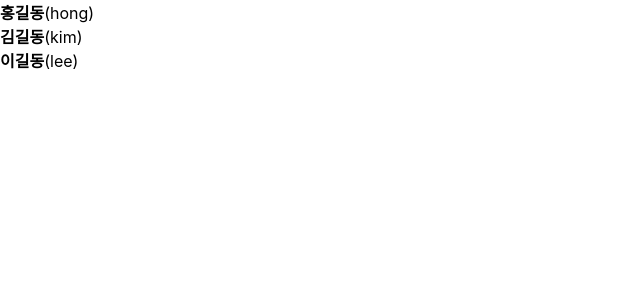
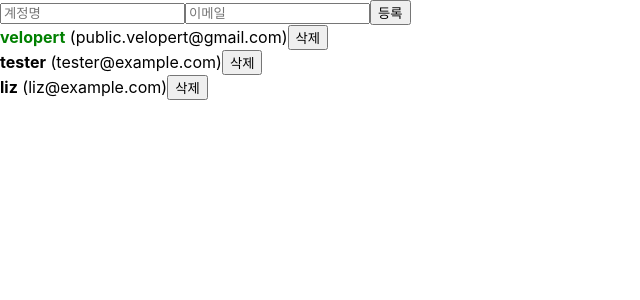
Before and after one commit to tintoll/fc_frontend, a React (Create React App) app in the folder javascript/begin-react/: page / in a window 1280 px wide. Shown: the top 300 px of the page, without its empty margins (0-640 px from the left). Built offline with nearby package versions, Linux system fonts and the light colour scheme.

Commit message:
배열 추가/수정/삭제 구현

```diff
--- a/javascript/begin-react/src/App.js
+++ b/javascript/begin-react/src/App.js
@@ -1,35 +1,94 @@
-import React, { useRef } from 'react';
+import React, { useRef, useState } from 'react';
 import './App.css';
 import UserList from './UserList';
+import CreateUser from './CreateUser';
 
 function App() {
-  const users = [
+
+  const [inputs, setInputs] = useState({
+    username : '',
+    email :''
+  });
+
+  const { username, email } = inputs;
+  const onChange = (e) => {
+    const {name, value} = e.target;
+    setInputs({
+      ...inputs,
+      [name] : value
+    })
+  }
+
+
+  const [users, setUsers] = useState([
     {
-      id : 1,
-      name : '홍길동',
-      nickname : 'hong'
+      id: 1,
+      username: 'velopert',
+      email: 'public.velopert@gmail.com',
+      active: true
     },
     {
-      id : 2,
-      name : '김길동',
-      nickname : 'kim'
+      id: 2,
+      username: 'tester',
+      email: 'tester@example.com',
+      active: false
     },
     {
-      id : 3,
-      name : '이길동',
-      nickname : 'lee'
+      id: 3,
+      username: 'liz',
+      email: 'liz@example.com',
+      active: false
     }
-  ];
+  ]);
 
   let nextId = useRef(4);
 
   const onCreate = () => {
+    const user = {
+      id : nextId.current,
+      username,
+      email
+    };
+
+    // 배열 추가 - spread 연산자 이용
+    setUsers([
+      ...users,
+      user
+    ]);
+    // 배열 추가 - concat 함수 이용
+    // setUsers(users.concat(user));
+
+
+    setInputs({
+      username : '',
+      email : ''
+    });
+
     // todo
     nextId.current += 1;
   }
 
+  const onRemove = id => {
+    // user.id가 일치하지 않는것만 가지고 새로운 배열을 만들어서 넘겨준다.
+    setUsers( users.filter(user => user.id !== id) );
+  }
+
+  const onToggle = id => {
+    setUsers( users
+      .map( user => user.id === id ? {...user, active : !user.active} : user)
+    );
+  }
+
   return (
-    <UserList users={users}/>
+    <>
+      <CreateUser
+        username={username}
+        email={email}
+        onChange={onChange}
+        onCreate={onCreate}
+      />
+      <UserList users={users} onRemove={onRemove} onToggle={onToggle} />
+    </>
   );
 }
 export default App;
--- /dev/null
+++ b/javascript/begin-react/src/CreateUser.js
@@ -0,0 +1,23 @@
+import React from 'react';
+
+function CreateUser({username, email, onChange, onCreate}) {
+    return (
+        <div>
+            <input
+                name="username"
+                placeholder="계정명"
+                onChange={onChange}
+                value={username}
+            />
+            <input
+                name="email"
+                placeholder="이메일"
+                onChange={onChange}
+                value={email}
+            />
+            <button onClick={onCreate}>등록</button>
+        </div>
+    );
+}
+
+export default CreateUser;
--- a/javascript/begin-react/src/UserList.js
+++ b/javascript/begin-react/src/UserList.js
@@ -1,15 +1,29 @@
 import React from 'react';
 
-function User({user}) {
+function User({user, onRemove, onToggle}) {
     return (
         <div>
-            <b>{user.name}</b>({user.nickname})
+            <b style={{
+                cursor: 'pointer',
+                color: user.active ? 'green' : 'black'
+                }}
+               onClick={ () => onToggle(user.id)}
+            >
+                {user.username}
+            </b> ({user.email})
+            <button onClick={() => onRemove(user.id)}>삭제</button>
         </div>
     );
 }
 
-function UserList({users}) {
-    const renderUsers = users.map((user, index) => <User key={user.id} user={user} />);
+function UserList({users, onRemove, onToggle}) {
+    const renderUsers = users
+    .map( (user, index) => {
+        return <User key={user.id}
+                    user={user}
+                    onRemove={onRemove}
+                    onToggle={onToggle} />
+    });
     return (
         <>
             {renderUsers}
```
